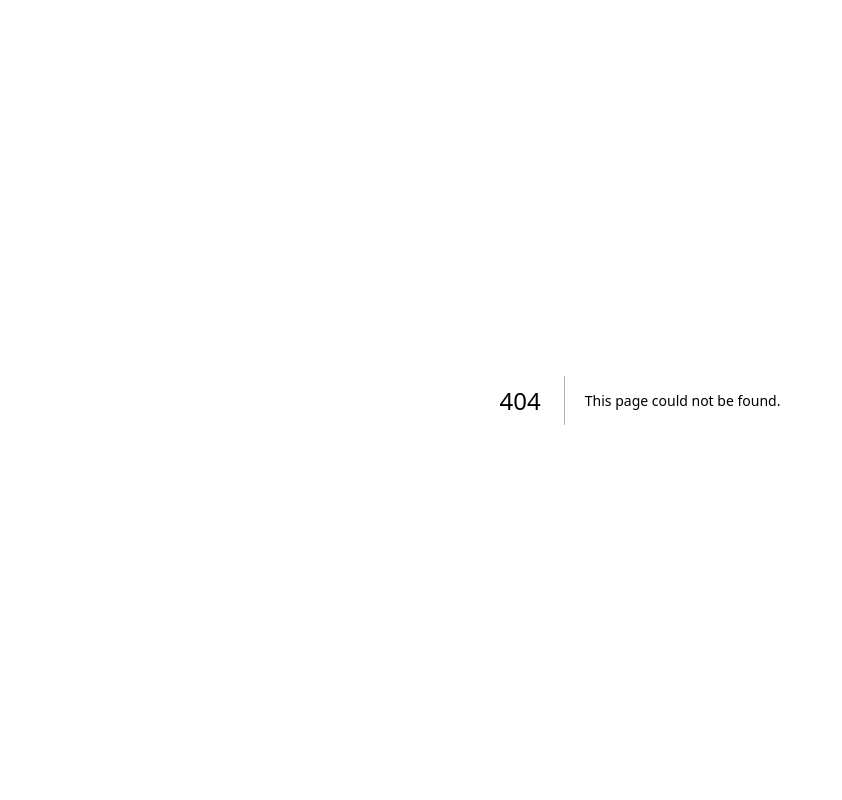
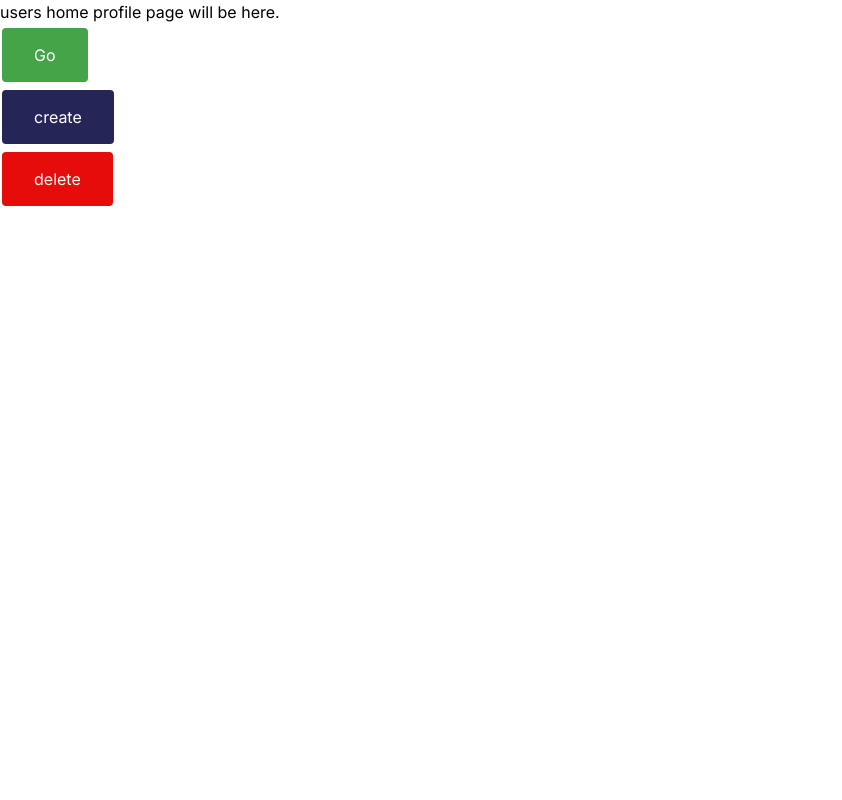
Before and after one commit to DJWilson1990/Learn-2-Code, a Next.js app: page /profile/1 in a window 1280 px wide. Before the commit this address had no page. Shown: the top 800 px of the page, without its empty margins (0-842 px from the left). Built offline with nearby package versions, Linux system fonts and the light colour scheme.

Commit message:
added some page routes, utils folder and component folder for us to begin the user login code

```diff
--- /dev/null
+++ b/src/app/profile/[userId]/page.js
@@ -0,0 +1,9 @@
+// user profile page
+
+export default function Page() {
+  return (
+    <div>
+      <p>users home profile page will be here.</p>
+    </div>
+  );
+}
--- /dev/null
+++ b/src/app/profile/page.js
@@ -0,0 +1,9 @@
+//create and edit profile form page.
+
+export default function Page() {
+  return (
+    <div>
+      <p>profile form will go here</p>
+    </div>
+  );
+}
```
Also changed, not shown: src/app/components/ProfileForm.jsx (added), src/utils/utils.js (added).
